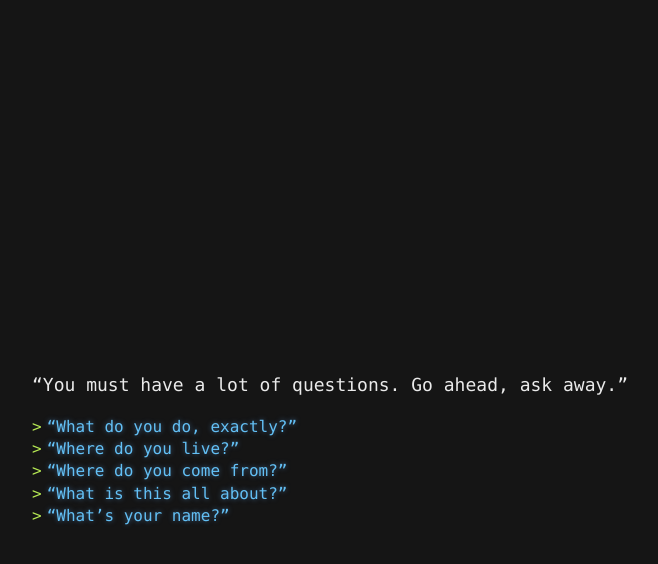
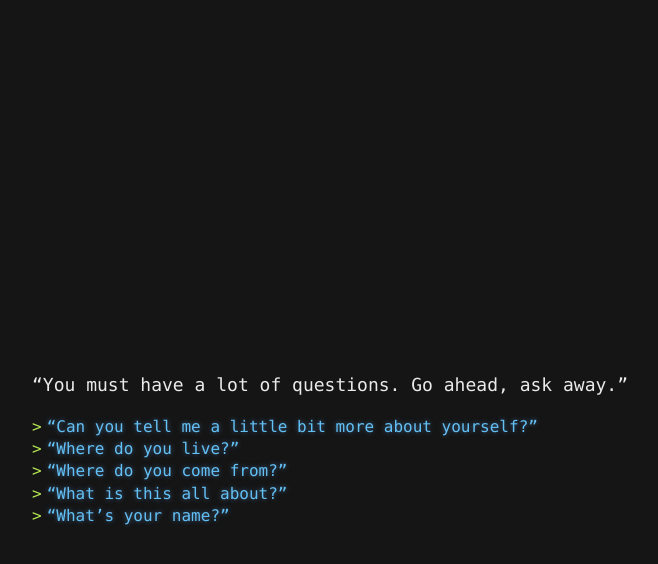
Before and after one commit to yvesgurcan/adventure, a Jekyll site: the page built from questions.md, in a window 1280 px wide. Shown: the top 564 px of the page, without its empty margins (310-968 px from the left). Built offline with Jekyll 4.4.1, drawn with Linux system fonts in a browser that asks for light colours; our own code applies the rules of GitHub Pages for plain Markdown files.

Commit message:
Update questions.md

```diff
--- a/questions.md
+++ b/questions.md
@@ -1,6 +1,6 @@
 "You must have a lot of questions. Go ahead, ask away."
 
-- ["What do you do, exactly?"](job)
+- ["Can you tell me a little bit more about yourself?"](job)
 - ["Where do you live?"](where)
 - ["Where do you come from?"](french)
 - ["What is this all about?"](about)
```
